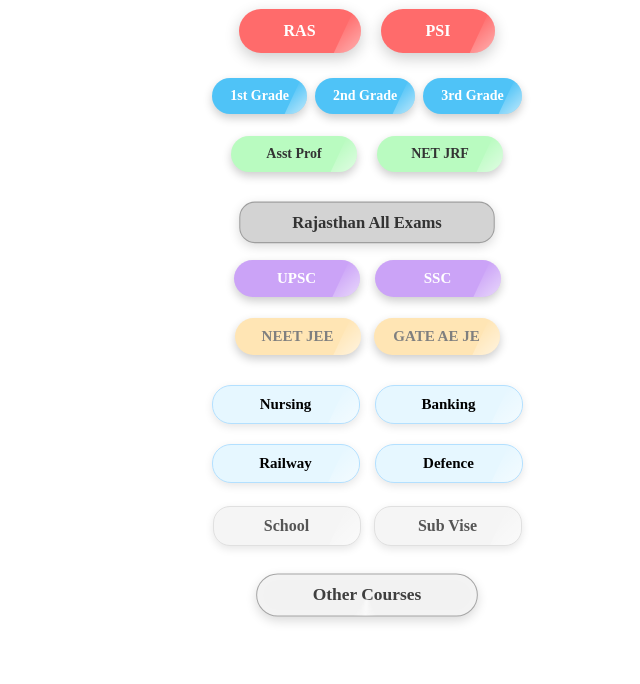
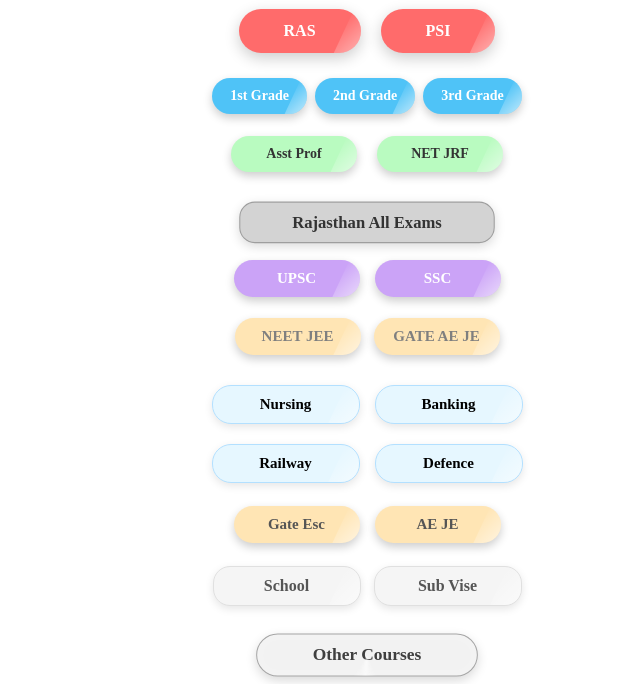
Before and after one commit to All-Courses/All-Courses, a plain HTML site: page index.html in a window 1280 px wide. Shown: the part 137-821 px from the top of the page, without its empty margins (273-913 px from the left). Before the commit the page ends 800 px from the top, so only its background shows below. Drawn offline with Linux system fonts and the light colour scheme.

Commit message:
Update index.html

```diff
--- a/index.html
+++ b/index.html
@@ -561,6 +561,73 @@
   transform: scale(1.05);
 }
 </style>
+<div class="button-row-orange">
+  <a href="#" class="fancy-button-orange">Gate Esc</a>
+  <a href="#" class="fancy-button-orange">AE JE</a>
+</div>
+
+<style>
+.button-row-orange {
+  display: flex;
+  gap: 15px; /* space between buttons */
+  justify-content: center;
+  flex-wrap: wrap; /* wrap on very small screens */
+  margin-top: 23px;
+}
+
+/* Button Styles */
+.fancy-button-orange {
+  position: relative;
+  display: inline-block;
+  padding: 10px 18px; /* short width */
+  min-width: 90px;
+  text-align: center;
+  background: #ffe5b4; /* very light orange */
+  color: #555; /* gray font */
+  font-weight: bold;
+  text-decoration: none;
+  border-radius: 25px; /* round corners */
+  overflow: hidden;
+  box-shadow: 0 4px 10px rgba(0,0,0,0.2);
+  animation: bobbing 2s infinite alternate;
+  font-size: 15px;
+}
+
+/* Shine effect */
+.fancy-button-orange::before {
+  content: '';
+  position: absolute;
+  top: 0;
+  left: -75%;
+  width: 50%;
+  height: 100%;
+  background: linear-gradient(
+    120deg,
+    rgba(255,255,255,0) 0%,
+    rgba(255,255,255,0.5) 50%,
+    rgba(255,255,255,0) 100%
+  );
+  transform: skewX(-25deg);
+  animation: shine 2s infinite;
+}
+
+/* Bobbing animation */
+@keyframes bobbing {
+  0% { transform: translateY(0); }
+  50% { transform: translateY(-5px); }
+  100% { transform: translateY(0); }
+}
+
+/* Shine animation */
+@keyframes shine {
+  0% { left: -75%; }
+  100% { left: 125%; }
+}
+
+.fancy-button-orange:hover {
+  transform: scale(1.1);
+}
+</style>
 <div class="button-row-silver">
   <a href="#" class="fancy-button-silver">School</a>
   <a href="#" class="fancy-button-silver">Sub Vise</a>
```
